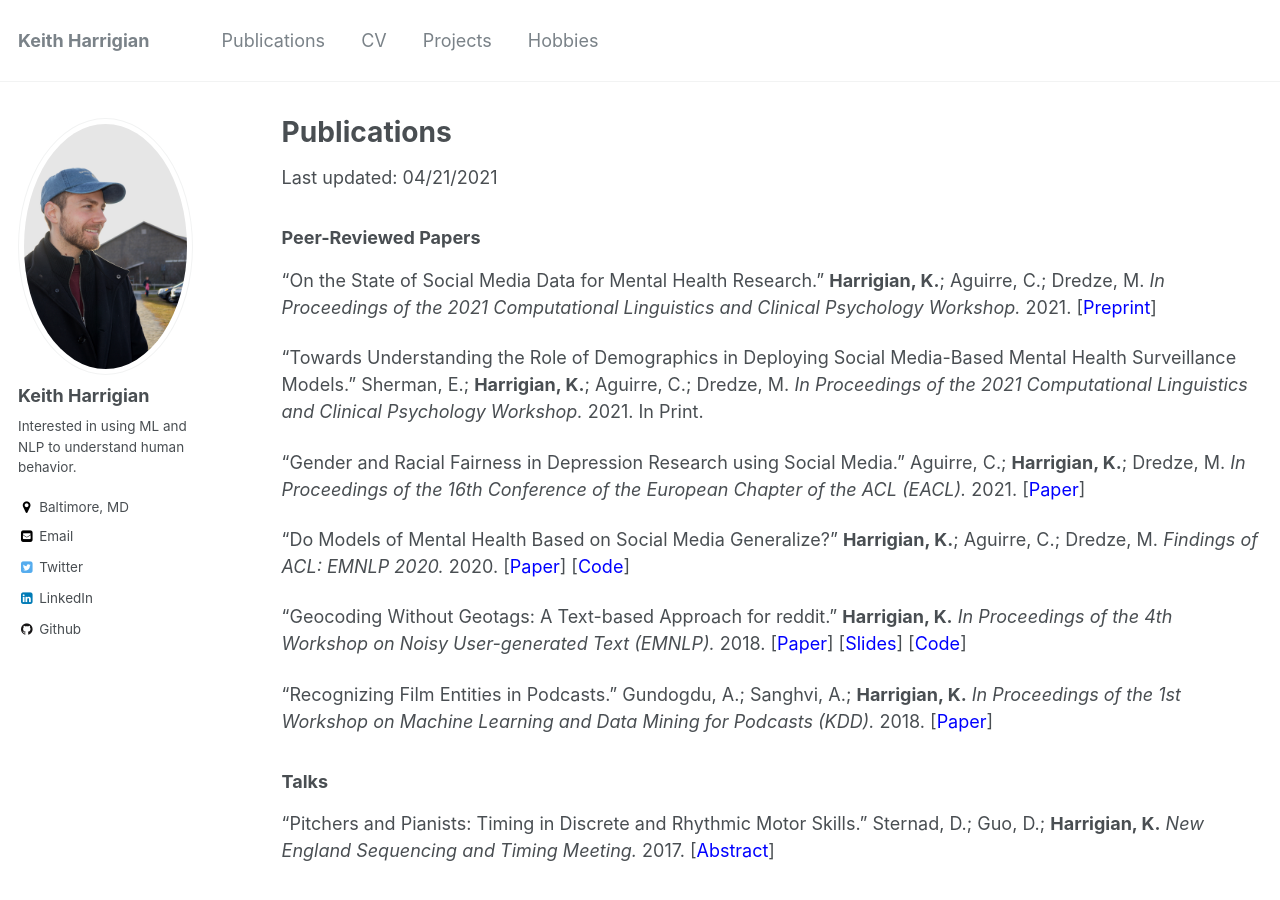
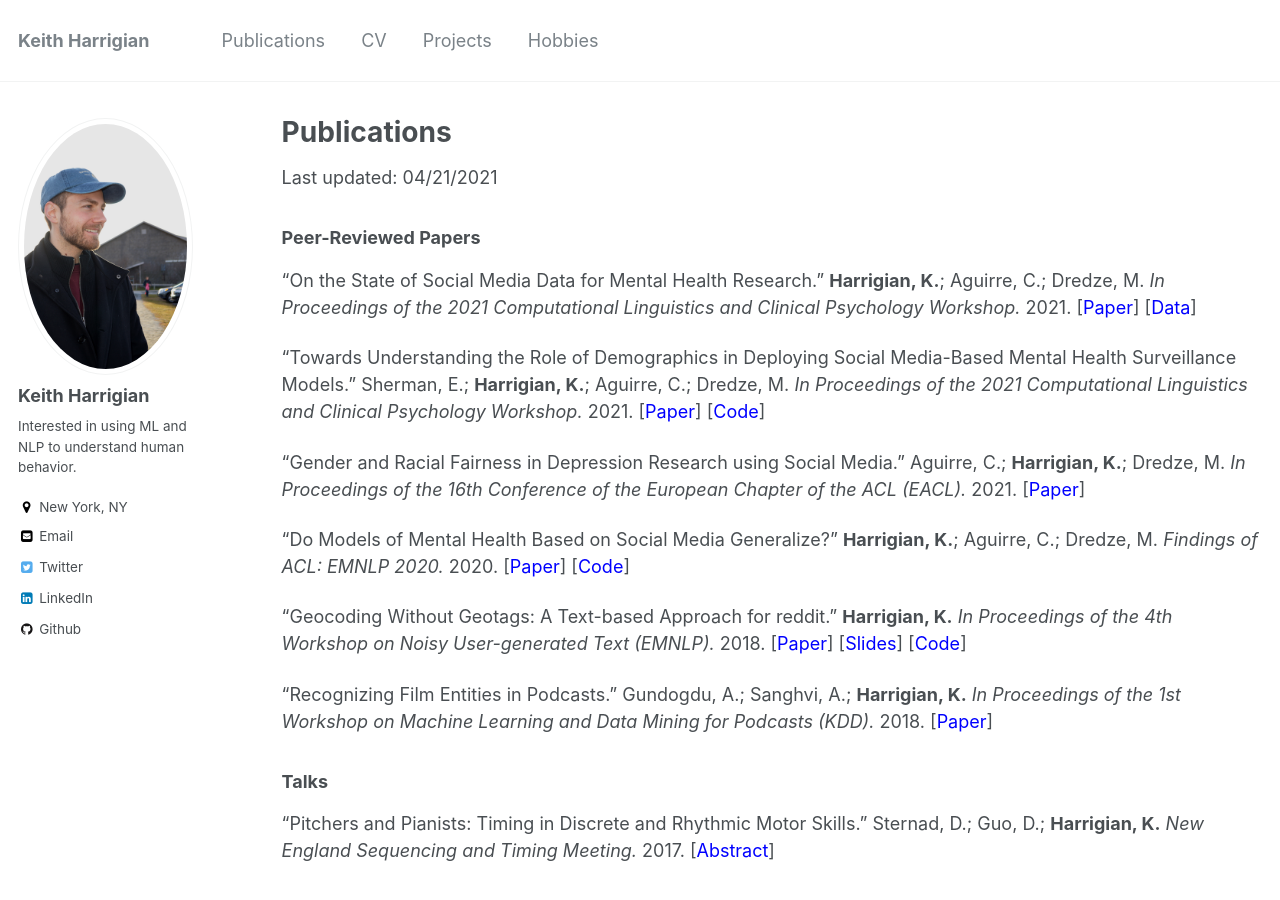
Before and after one commit to kharrigian/kharrigian.github.io, a Jekyll site: the page built from _pages/publications.md, in a window 1280 px wide and 900 px high. Built offline with Jekyll 4.4.1, drawn with Linux system fonts in a browser that asks for light colours.

Commit message:
Paper and location updates

```diff
--- a/_config.yml
+++ b/_config.yml
@@ -83,7 +83,7 @@ author:
   name             : "Keith Harrigian"
   avatar           : "profile.png"
   bio              : "Interested in using ML and NLP to understand human behavior."
-  location         : "Baltimore, MD"
+  location         : "New York, NY"
   employer         :
   googlescholar    :
   email            : "kharrigian@jhu.edu"
--- a/_pages/publications.md
+++ b/_pages/publications.md
@@ -11,9 +11,9 @@ Last updated: 04/21/2021
 
 ### Peer-Reviewed Papers
 
-   "On the State of Social Media Data for Mental Health Research." **Harrigian, K.**; Aguirre, C.; Dredze, M. *In Proceedings of the 2021 Computational Linguistics and Clinical Psychology Workshop.* 2021. [[<span style="color:blue">Preprint</span>](https://arxiv.org/abs/2011.05233)]
+   "On the State of Social Media Data for Mental Health Research." **Harrigian, K.**; Aguirre, C.; Dredze, M. *In Proceedings of the 2021 Computational Linguistics and Clinical Psychology Workshop.* 2021. [[<span style="color:blue">Paper</span>](https://aclanthology.org/2021.clpsych-1.2/)] [[<span style="color:blue">Data</span>]](https://github.com/kharrigian/mental-health-datasets)
 
-   "Towards Understanding the Role of Demographics in Deploying Social Media-Based Mental Health Surveillance Models." Sherman, E.; **Harrigian, K.**; Aguirre, C.; Dredze, M. *In Proceedings of the 2021 Computational Linguistics and Clinical Psychology Workshop.* 2021. In Print.
+   "Towards Understanding the Role of Demographics in Deploying Social Media-Based Mental Health Surveillance Models." Sherman, E.; **Harrigian, K.**; Aguirre, C.; Dredze, M. *In Proceedings of the 2021 Computational Linguistics and Clinical Psychology Workshop.* 2021. [[<span style="color:blue">Paper</span>](https://aclanthology.org/2021.clpsych-1.23/)] [[<span style="color:blue">Code</span>]](https://github.com/esherma/CLPsych2021_Gender_and_Depression)
 
    "Gender and Racial Fairness in Depression Research using Social Media." Aguirre, C.; **Harrigian, K.**; Dredze, M. *In Proceedings of the 16th Conference of the European Chapter of the ACL (EACL).* 2021. [[<span style="color:blue">Paper</span>]](https://www.aclweb.org/anthology/2021.eacl-main.256/)
 
```
Also changed, not shown: _pages/about.md (+3 -1 lines).
